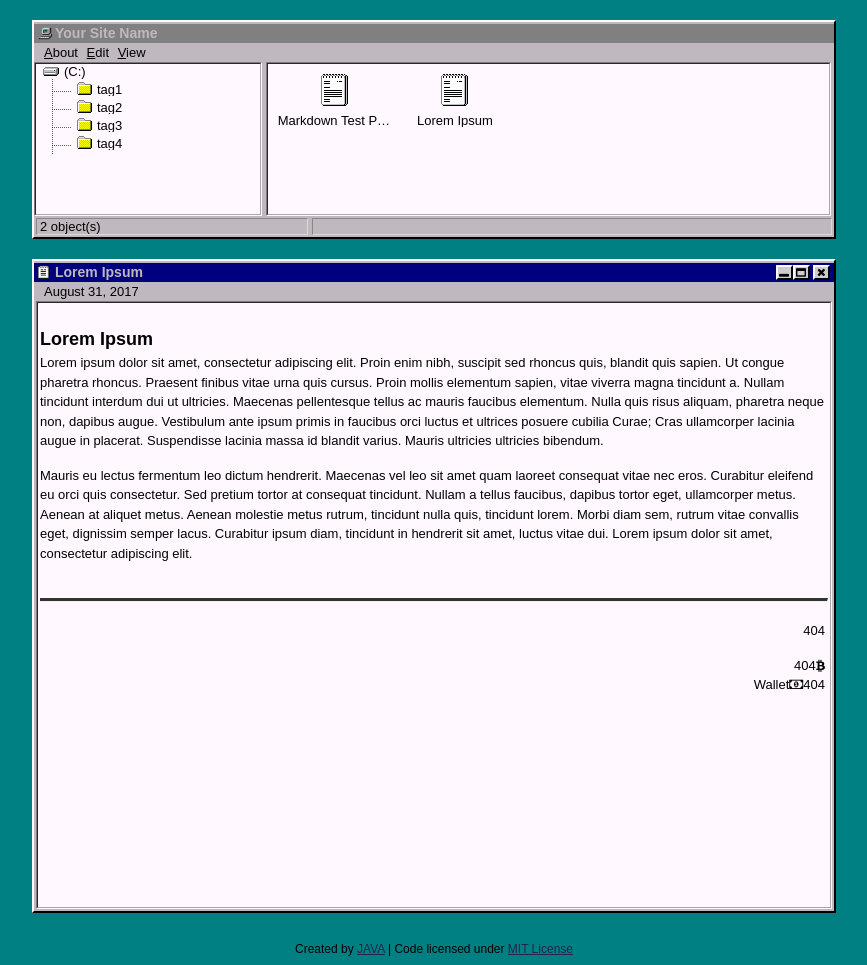
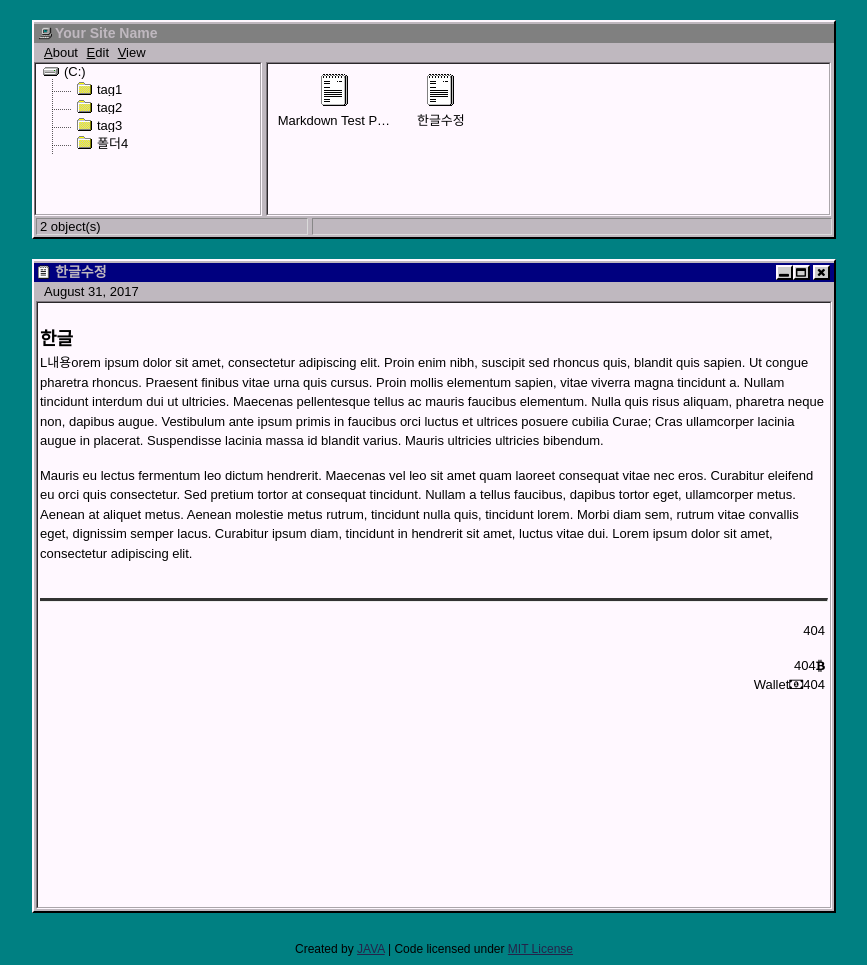
Before and after one commit to wkqk0619/wkqk0619.github.io, a Jekyll site: the page built from _posts/2017-08-31-lorem-ipsum.md, in a window 1280 px wide. Shown: the whole page, without its empty margins (206-1073 px from the left). Built offline with Jekyll 4.4.1, drawn with Linux system fonts in a browser that asks for light colours.

Commit message:
한글수정
내용

```diff
--- a/_posts/2017-08-31-lorem-ipsum.md
+++ b/_posts/2017-08-31-lorem-ipsum.md
@@ -1,11 +1,11 @@
 ---
 layout: default
-title: "Lorem Ipsum"
-tags: tag1 tag2 tag3 tag4
+title: "한글수정"
+tags: tag1 tag2 tag3 폴더4
 ---
 
-## Lorem Ipsum
+## 한글
 
-Lorem ipsum dolor sit amet, consectetur adipiscing elit. Proin enim nibh, suscipit sed rhoncus quis, blandit quis sapien. Ut congue pharetra rhoncus. Praesent finibus vitae urna quis cursus. Proin mollis elementum sapien, vitae viverra magna tincidunt a. Nullam tincidunt interdum dui ut ultricies. Maecenas pellentesque tellus ac mauris faucibus elementum. Nulla quis risus aliquam, pharetra neque non, dapibus augue. Vestibulum ante ipsum primis in faucibus orci luctus et ultrices posuere cubilia Curae; Cras ullamcorper lacinia augue in placerat. Suspendisse lacinia massa id blandit varius. Mauris ultricies ultricies bibendum.
+L내용orem ipsum dolor sit amet, consectetur adipiscing elit. Proin enim nibh, suscipit sed rhoncus quis, blandit quis sapien. Ut congue pharetra rhoncus. Praesent finibus vitae urna quis cursus. Proin mollis elementum sapien, vitae viverra magna tincidunt a. Nullam tincidunt interdum dui ut ultricies. Maecenas pellentesque tellus ac mauris faucibus elementum. Nulla quis risus aliquam, pharetra neque non, dapibus augue. Vestibulum ante ipsum primis in faucibus orci luctus et ultrices posuere cubilia Curae; Cras ullamcorper lacinia augue in placerat. Suspendisse lacinia massa id blandit varius. Mauris ultricies ultricies bibendum.
 
 Mauris eu lectus fermentum leo dictum hendrerit. Maecenas vel leo sit amet quam laoreet consequat vitae nec eros. Curabitur eleifend eu orci quis consectetur. Sed pretium tortor at consequat tincidunt. Nullam a tellus faucibus, dapibus tortor eget, ullamcorper metus. Aenean at aliquet metus. Aenean molestie metus rutrum, tincidunt nulla quis, tincidunt lorem. Morbi diam sem, rutrum vitae convallis eget, dignissim semper lacus. Curabitur ipsum diam, tincidunt in hendrerit sit amet, luctus vitae dui. Lorem ipsum dolor sit amet, consectetur adipiscing elit.
```
